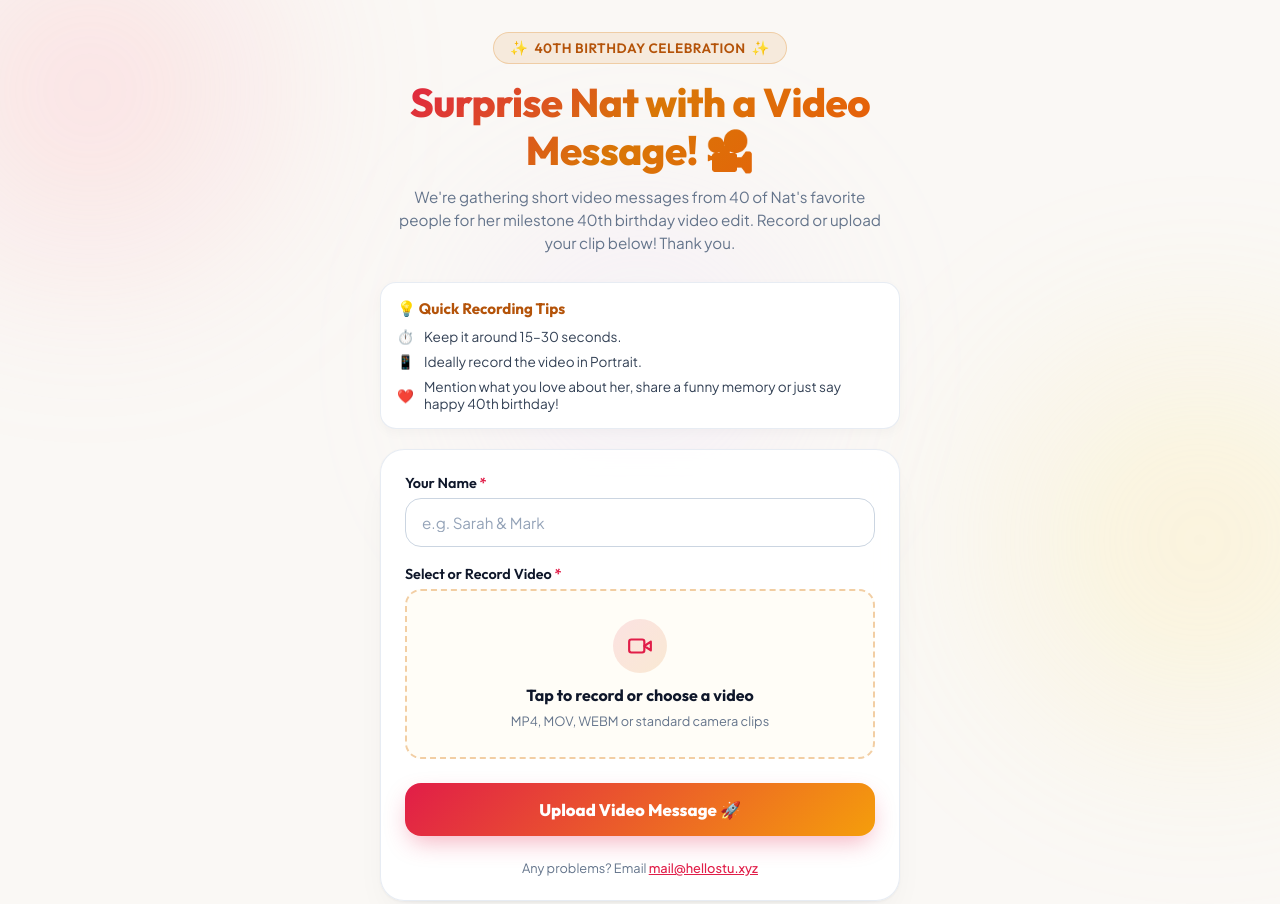
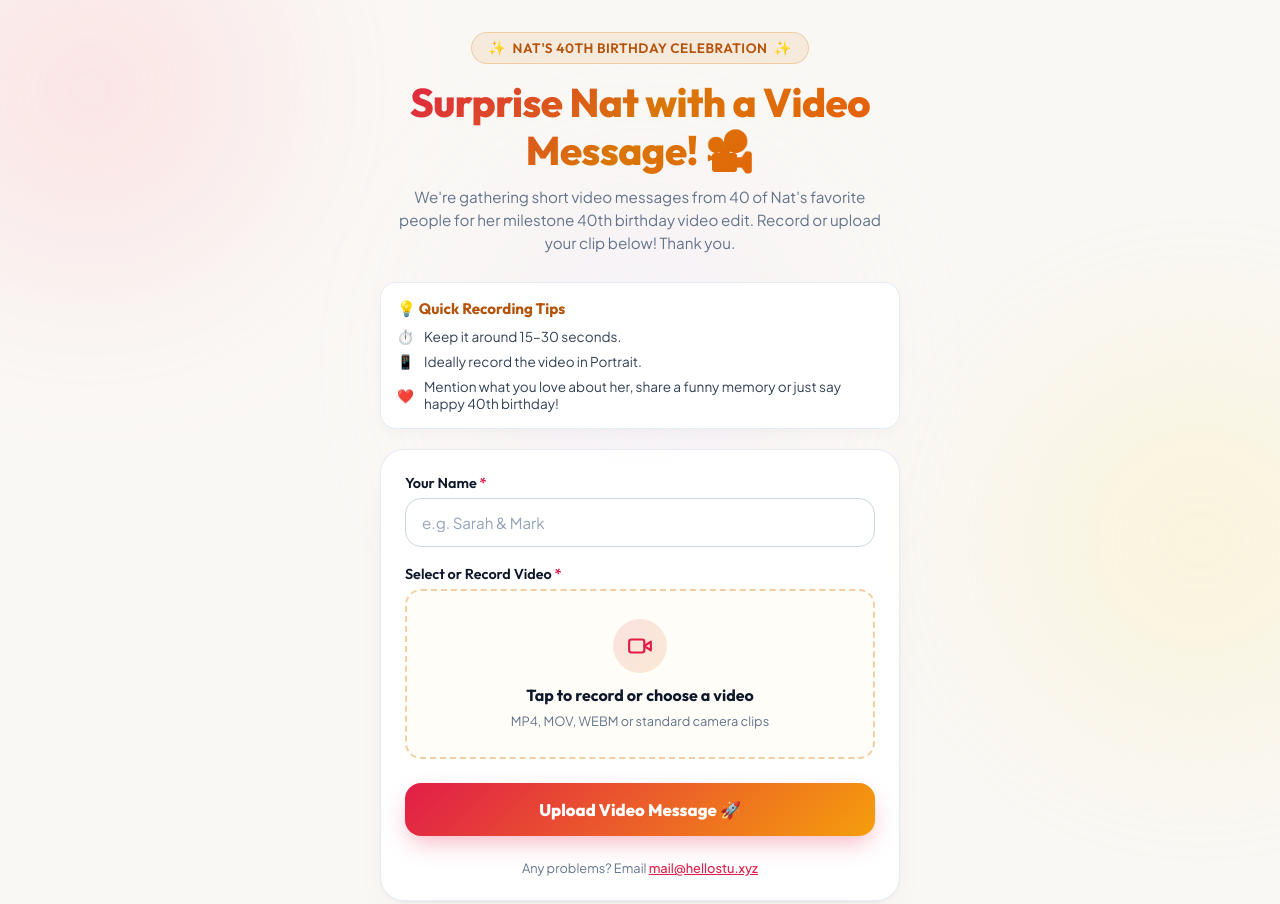
Before and after one commit to d1sc0/nats_bday, a website built with Vite: page index.html in a window 1280 px wide. Shown: the top 904 px of the page. Built offline with nearby package versions, Linux system fonts and the light colour scheme.

Commit message:
Update header badge pill text to Nat's 40th Birthday Celebration

```diff
--- a/index.html
+++ b/index.html
@@ -26,7 +26,7 @@
     <!-- Header Section -->
     <header class="header">
       <div class="badge-pill">
-        <span class="sparkle">✨</span> 40th Birthday Celebration <span class="sparkle">✨</span>
+        <span class="sparkle">✨</span> Nat's 40th Birthday Celebration <span class="sparkle">✨</span>
       </div>
       <h1 class="main-title">Surprise Nat with a Video Message! 🎥</h1>
       <p class="subtitle">
```
